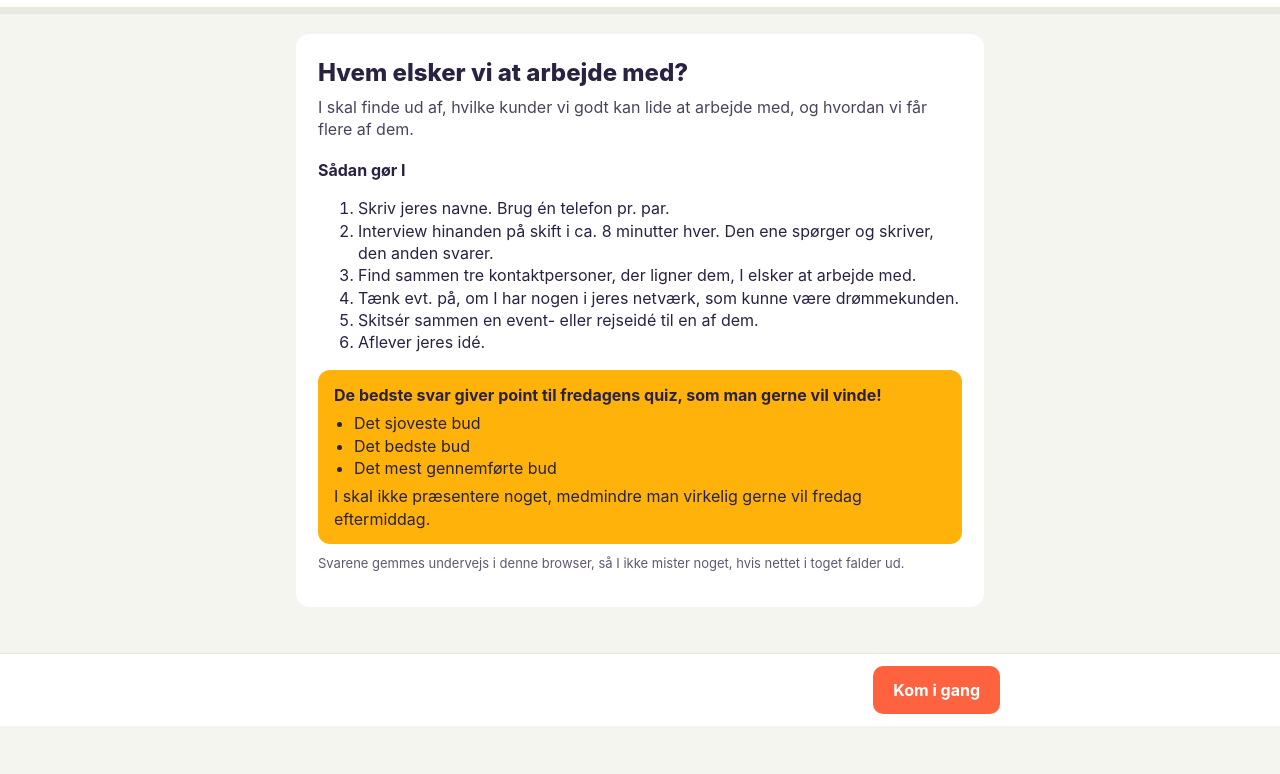
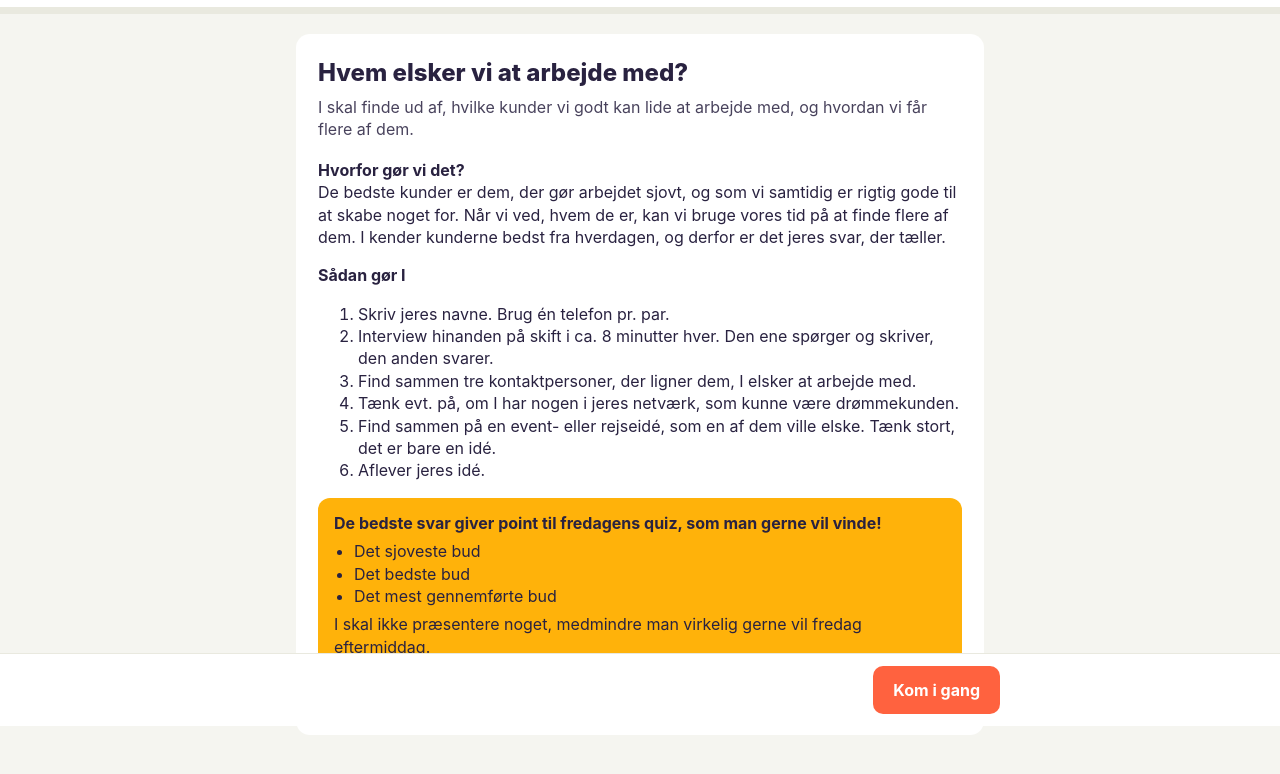
Before and after one commit to jonashastrup-web/droemmekunder, a plain HTML site: page index.html in a window 1280 px wide. Shown: the part 74-848 px from the top of the page. Before the commit the page ends 817 px from the top, so only its background shows below. Drawn offline with Linux system fonts and the light colour scheme.

Commit message:
Add files via upload

```diff
--- a/index.html
+++ b/index.html
@@ -117,13 +117,14 @@ function render(){
   if(st.id==="intro"){
     h=`<div class="card"><h2>Hvem elsker vi at arbejde med?</h2>
     <p class="lead">I skal finde ud af, hvilke kunder vi godt kan lide at arbejde med, og hvordan vi får flere af dem.</p>
+    <p><b>Hvorfor gør vi det?</b><br>De bedste kunder er dem, der gør arbejdet sjovt, og som vi samtidig er rigtig gode til at skabe noget for. Når vi ved, hvem de er, kan vi bruge vores tid på at finde flere af dem. I kender kunderne bedst fra hverdagen, og derfor er det jeres svar, der tæller.</p>
     <p><b>Sådan gør I</b></p>
     <ol>
       <li>Skriv jeres navne. Brug én telefon pr. par.</li>
       <li>Interview hinanden på skift i ca. 8 minutter hver. Den ene spørger og skriver, den anden svarer.</li>
       <li>Find sammen tre kontaktpersoner, der ligner dem, I elsker at arbejde med.</li>
       <li>Tænk evt. på, om I har nogen i jeres netværk, som kunne være drømmekunden.</li>
-      <li>Skitsér sammen en event- eller rejseidé til en af dem.</li>
+      <li>Find sammen på en event- eller rejseidé, som en af dem ville elske. Tænk stort, det er bare en idé.</li>
       <li>Aflever jeres idé.</li>
     </ol>
     <div class="prize"><b>De bedste svar giver point til fredagens quiz, som man gerne vil vinde!</b><ul><li>Det sjoveste bud</li><li>Det bedste bud</li><li>Det mest gennemførte bud</li></ul>I skal ikke præsentere noget, medmindre man virkelig gerne vil fredag eftermiddag.</div>
```
